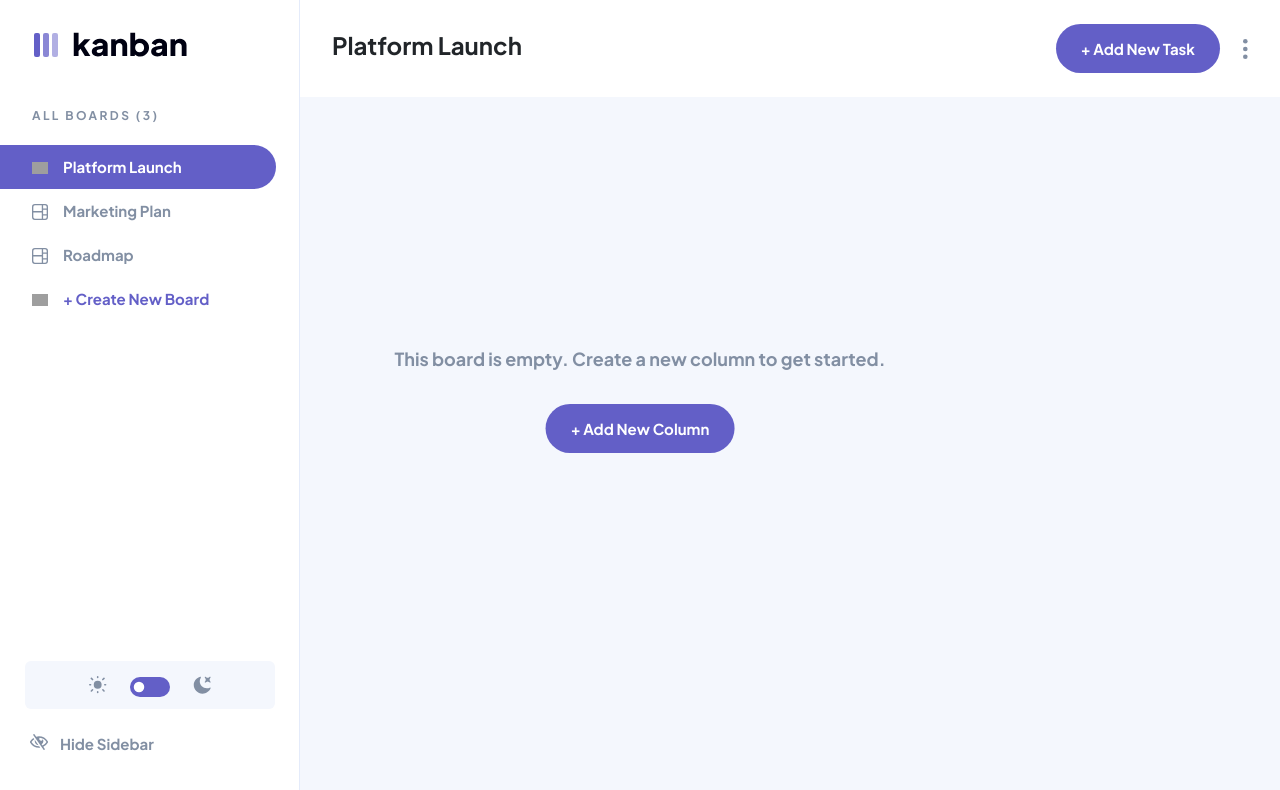
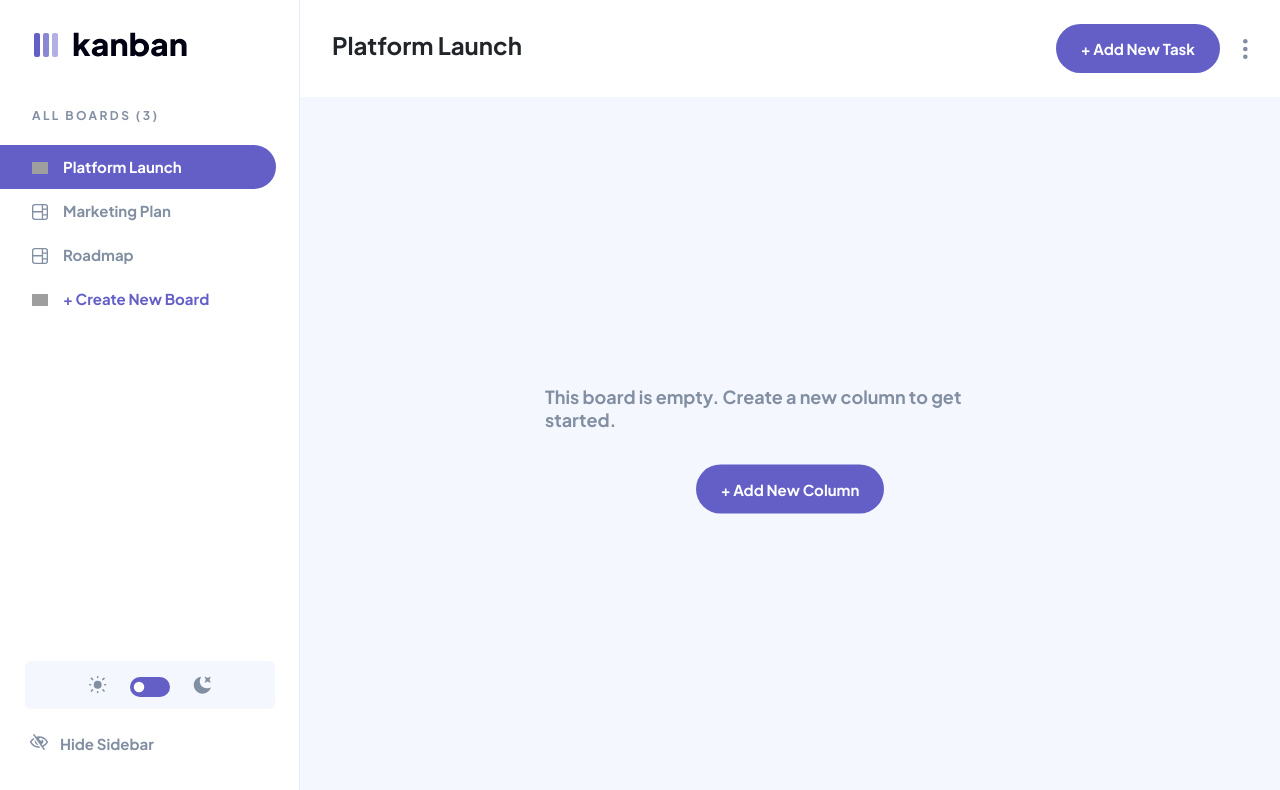
Before and after one commit to jownsu/kanban-task-management, a React (Vite) app: page / in a window 1280 px wide. Shown: the top 790 px of the page. Built offline with nearby package versions, Linux system fonts and the light colour scheme; grey boxes are pictures that could not be loaded.

Commit message:
minor adjustment

```diff
--- a/src/App.tsx
+++ b/src/App.tsx
@@ -32,17 +32,16 @@ function App() {
     }
 
     return (
-        <>
-            <Nav active={show_sidebar} />
+        <div id="kanban" className={show_sidebar ? "active" : ""}>
+            <Nav />
             <SideBar
-                active={show_sidebar}
                 onToggleShow={toggleSideBar}
                 onThemeSwitch={themeSwitch}
             />
             <main>
                 <EmptyBoard />
             </main>
-        </>
+        </div>
     )
 }
 
--- a/src/assets/components/nav/nav.scss
+++ b/src/assets/components/nav/nav.scss
@@ -5,12 +5,6 @@ nav{
     background: $color_white;
     display: flex;
     height: 97px;
-
-    &.active{
-        h1{
-            transform: translateX(90px);
-        }
-    }
 
     .logo{
         background: url("/images/logo-dark.svg") center / contain no-repeat;
@@ -41,6 +35,12 @@ nav{
     }
 }
 
+#kanban.active{
+    h1{
+        transform: translateX(90px);
+    }
+}
+
 .dark{
     nav{
         background: $color_dark_2;
--- a/src/assets/components/nav/nav.tsx
+++ b/src/assets/components/nav/nav.tsx
@@ -1,9 +1,8 @@
-import { FC } from "react";
 import "./nav.scss";
 
-const Nav:FC<{active: boolean}> = (props) => {
+const Nav = () => {
     return (
-        <nav className={props.active ? "active" : ""}>
+        <nav>
             <span className="logo"></span>
             <h1>Platform Launch</h1>
             <button type="button" className="btn_primary btn_add">+ Add New Task</button>
--- a/src/assets/components/side_bar/side_bar.scss
+++ b/src/assets/components/side_bar/side_bar.scss
@@ -12,15 +12,7 @@ aside{
     top: 0;
     transition: left .2s;
     width: 300px;
-
-    &.active{
-        left: 0;
-
-        .btn_show{
-            opacity: 0;
-            visibility: hidden;
-        }
-    }
+    z-index: 10;
 
     .logo{
         background: url("/images/logo-dark.svg") center / contain no-repeat;
@@ -49,26 +41,6 @@ aside{
             cursor: pointer;
             padding: 10px 0 10px 63px;
             transition: background .2s;
-
-            &:hover:not(.active){
-                background: $color_primary_light;
-                button{
-                    color: $color_white;
-                    &::before{
-                        background: url("/images/icon-board-light.svg") center / contain no-repeat;
-                    }
-                }
-            }
-
-            &.active{
-                background: $color_primary;
-                button{
-                    color: $color_white;
-                    &::before{
-                        background: url("/images/icon-board-light.svg") center / contain no-repeat;
-                    }
-                }
-            }
 
             &.create_board{
                 button{
@@ -189,6 +161,40 @@ aside{
     }
 }
 
+#kanban.active{
+
+    aside{
+        left: 0;
+        .btn_show{
+            opacity: 0;
+            visibility: hidden;
+        }
+        ul{
+            li{
+                &:hover:not(.active){
+                    background: $color_primary_light;
+                    button{
+                        color: $color_white;
+                        &::before{
+                            background: url("/images/icon-board-light.svg") center / contain no-repeat;
+                        }
+                    }
+                }
+
+                &.active{
+                    background: $color_primary;
+                    button{
+                        color: $color_white;
+                        &::before{
+                            background: url("/images/icon-board-light.svg") center / contain no-repeat;
+                        }
+                    }
+                }
+            }
+        }
+    }
+}
+
 body.dark{
     aside{
         background: $color_dark_2;
--- a/src/assets/components/side_bar/side_bar.tsx
+++ b/src/assets/components/side_bar/side_bar.tsx
@@ -5,14 +5,13 @@ import "./side_bar.scss";
 
 
 type SideBarProps = {
-    active: boolean;
     onToggleShow: () => void;
     onThemeSwitch: (event: React.ChangeEvent<HTMLInputElement>) => void;
   };
 
 const SideBar: FC<SideBarProps> = (props) => {
 
-    const { active, onToggleShow, onThemeSwitch } = props;
+    const { onToggleShow, onThemeSwitch } = props;
 
     const [dark_theme, setDarkTheme] = useState(false);
 
@@ -29,7 +28,7 @@ const SideBar: FC<SideBarProps> = (props) => {
     }
 
     return (
-        <aside className={active ? "active" : ""}>
+        <aside>
             <span className="logo"></span>
             <p>All Boards (3)</p>
             <ul>
--- a/src/assets/sass/index.scss
+++ b/src/assets/sass/index.scss
@@ -26,7 +26,21 @@ body{
 }
 
 main{
-    padding: 20px 20px 20px 320px;
+    flex: 1;
+    position: relative;
+    transition: all .2s;
+}
+
+#kanban{
+    display: flex;
+    flex-direction: column;
+    min-height: 100vh;
+
+    &.active{
+        main{
+            margin-left: 300px;
+        }
+    }
 }
 
 .container{
```
